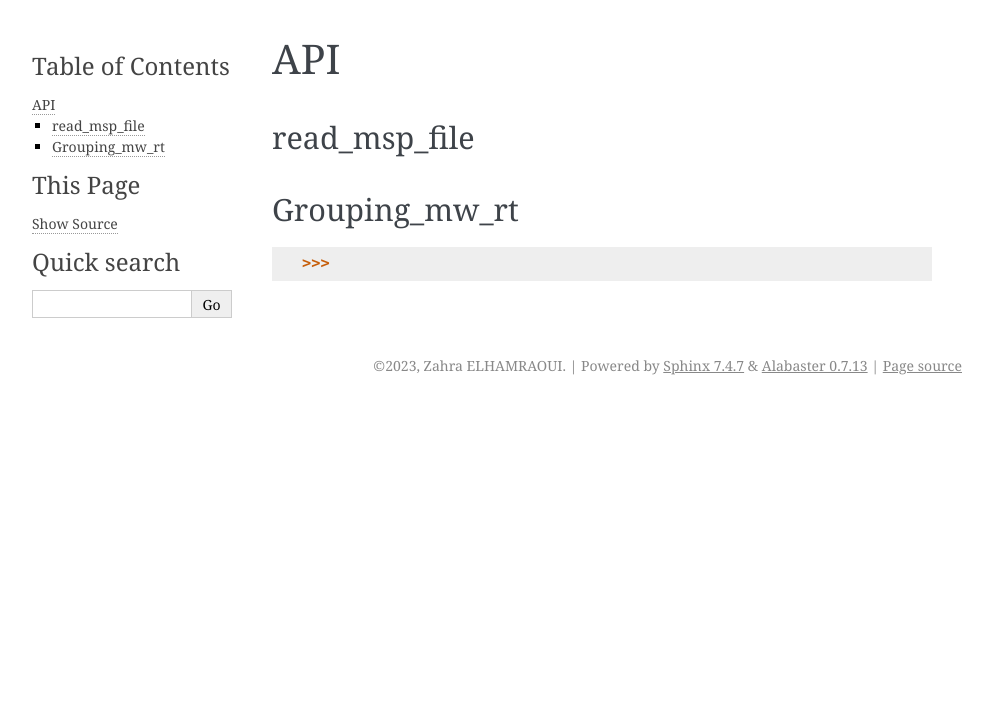
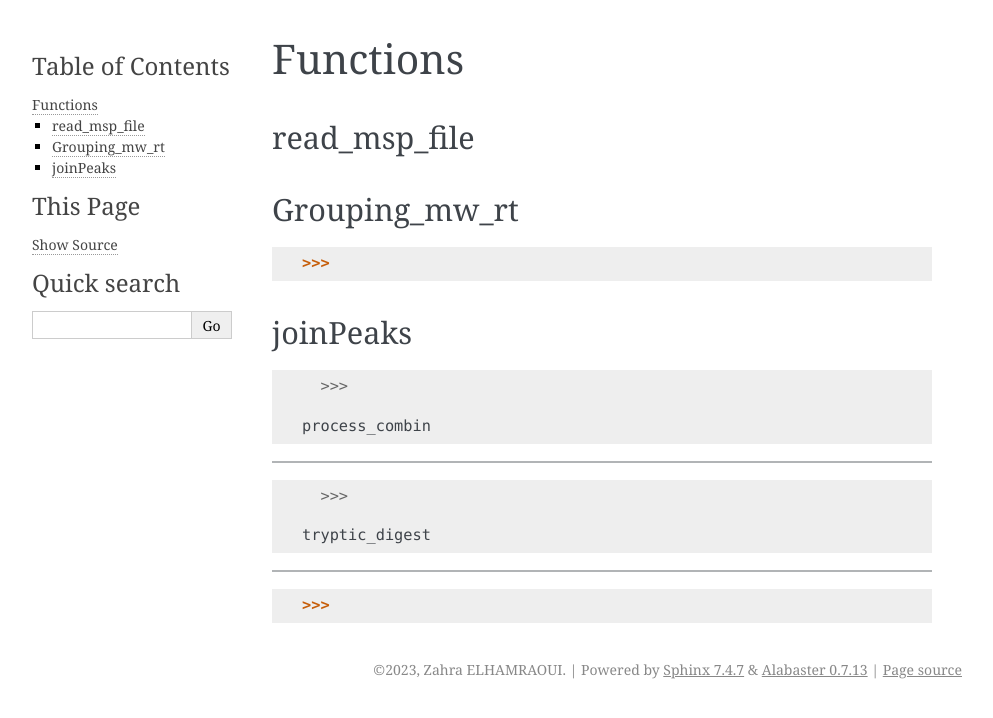
Before and after one commit to zahrael97/MSCI, a Sphinx documentation site: the page built from docs/API.rst, in a window 1280 px wide. Shown: the top 718 px of the page, without its empty margins (148-1141 px from the left). Built offline with Sphinx 7.4.7, drawn with Linux system fonts in a browser that asks for light colours.

Commit message:
Update API.rst

```diff
--- a/docs/API.rst
+++ b/docs/API.rst
@@ -1,4 +1,4 @@
-API
+Functions
 ==========
 
 
@@ -23,3 +23,31 @@ Grouping_mw_rt
 .. code::
 
    >>>
+
+
+joinPeaks
+-----
+
+
+
+.. code::
+
+   >>>
+
+ process_combin
+-----
+
+
+
+.. code::
+
+   >>>
+
+ tryptic_digest
+-----
+
+
+
+.. code::
+
+   >>>
```
